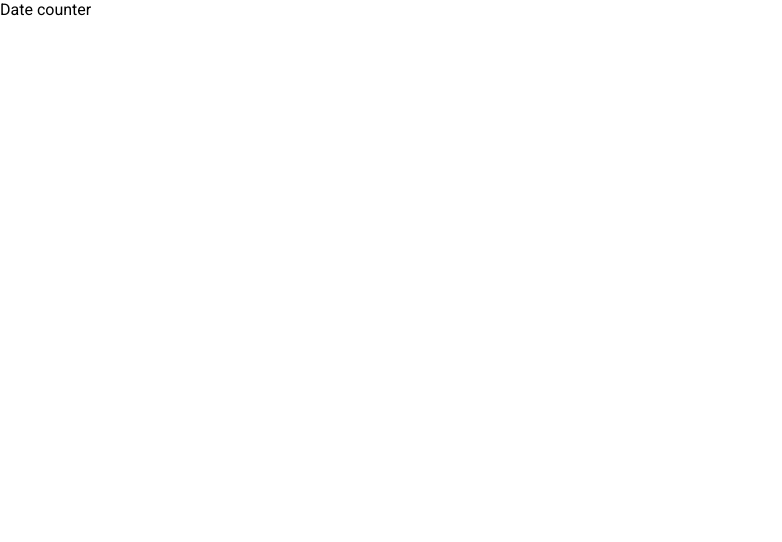
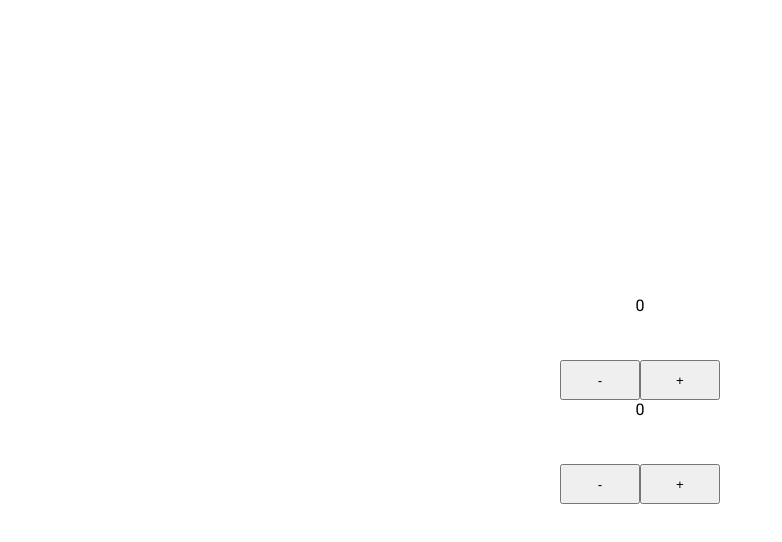
Before and after one commit to tojibayevvv/counter, a React (Vite) app: page / in a window 1280 px wide. Shown: the top 542 px of the page, without its empty margins (0-782 px from the left). Built offline with nearby package versions, Linux system fonts and the light colour scheme.

Commit message:
finished logic successfully

```diff
--- a/src/App.jsx
+++ b/src/App.jsx
@@ -1,8 +1,69 @@
+import { useState } from "react"
+import styled from "styled-components"
+
+const Global = styled.div`
+  min-height: 100vh;
+  display: flex;
+  flex-direction: column;
+  justify-content: center;
+  align-items: center;
+`
+const Buttons = styled.div`
+  display: flex;
+  justify-content: center;
+  align-items: center;
+  margin-top: 45px;
+`
+const Button = styled.button`
+  width: 10vh;
+  height: 5vh;
+`
+
 function App() {
   return (
-    <div>
-      Date counter
-    </div>
+    <Global>
+      <Counter />
+    </Global>
+  )
+}
+
+
+function Counter() {
+  const [count, setCount] = useState(0)
+  const [step, setStep] = useState(0)
+
+  function handleStepIncrement() {
+    if (step < 5) setStep((c) => c + 1)
+  }
+  function handleStepDecrement() {
+    if (step > 1) setStep((c) => c - 1)
+  }
+
+  function handleIncrement() {
+    setCount((c) => c + step)
+  }
+
+  function handleDecrement() {
+    setCount((c) => c - step)
+  }
+
+  return (
+    <>
+      <div>
+        <p>{step}</p>
+        <Buttons>
+          <Button onClick={handleStepDecrement}>-</Button>
+          <Button onClick={handleStepIncrement}>+</Button>
+        </Buttons>
+      </div>
+      <div>
+        <p>{count}</p>
+        <Buttons>
+          <Button onClick={handleDecrement}>-</Button>
+          <Button onClick={handleIncrement}>+</Button>
+        </Buttons>
+      </div>
+    </>
   )
 }
 
--- a/src/index.css
+++ b/src/index.css
@@ -9,3 +9,7 @@ body {
   margin: 0;
   box-sizing: border-box;
 }
+
+p{
+  text-align: center;
+}
```
